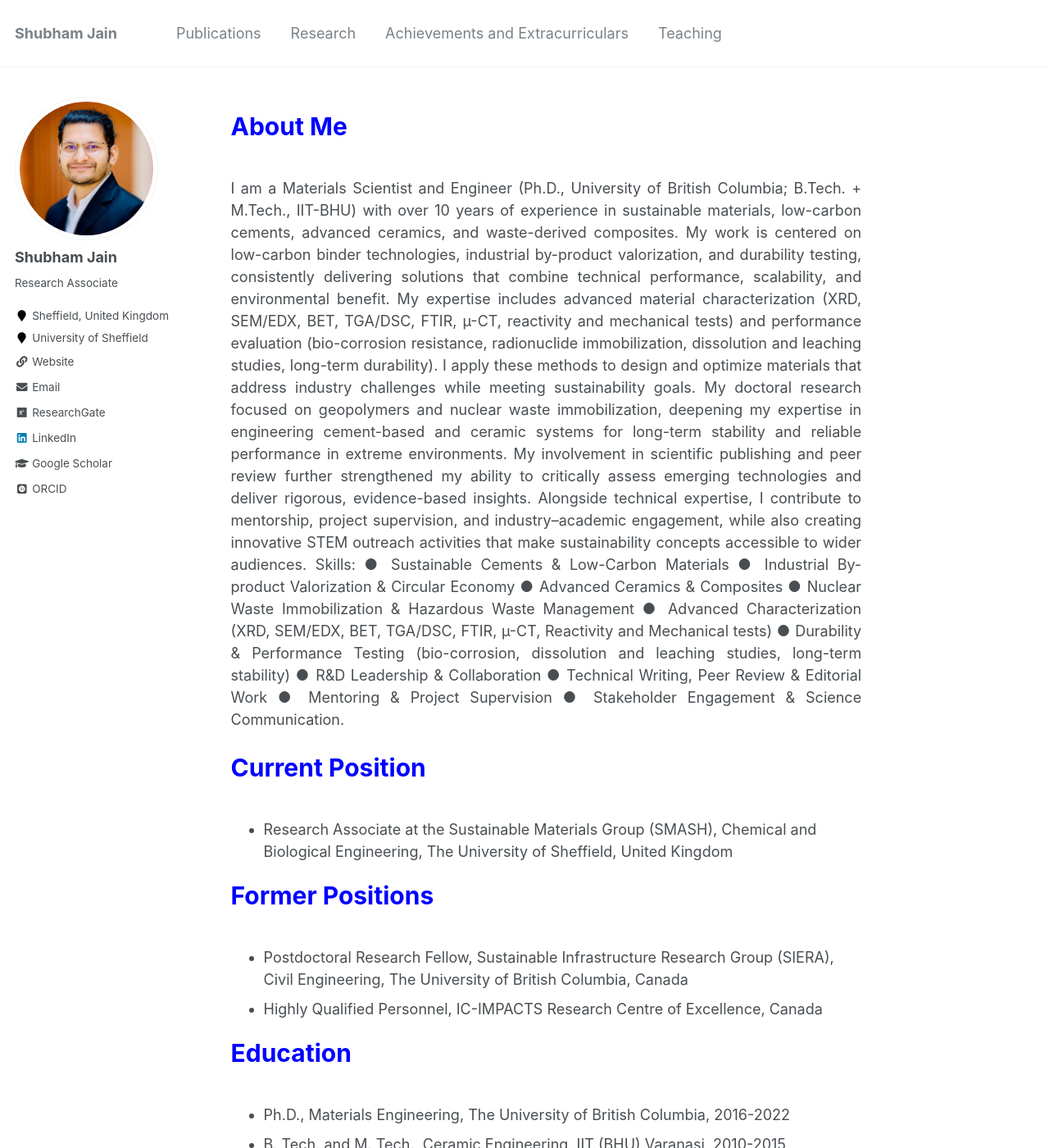
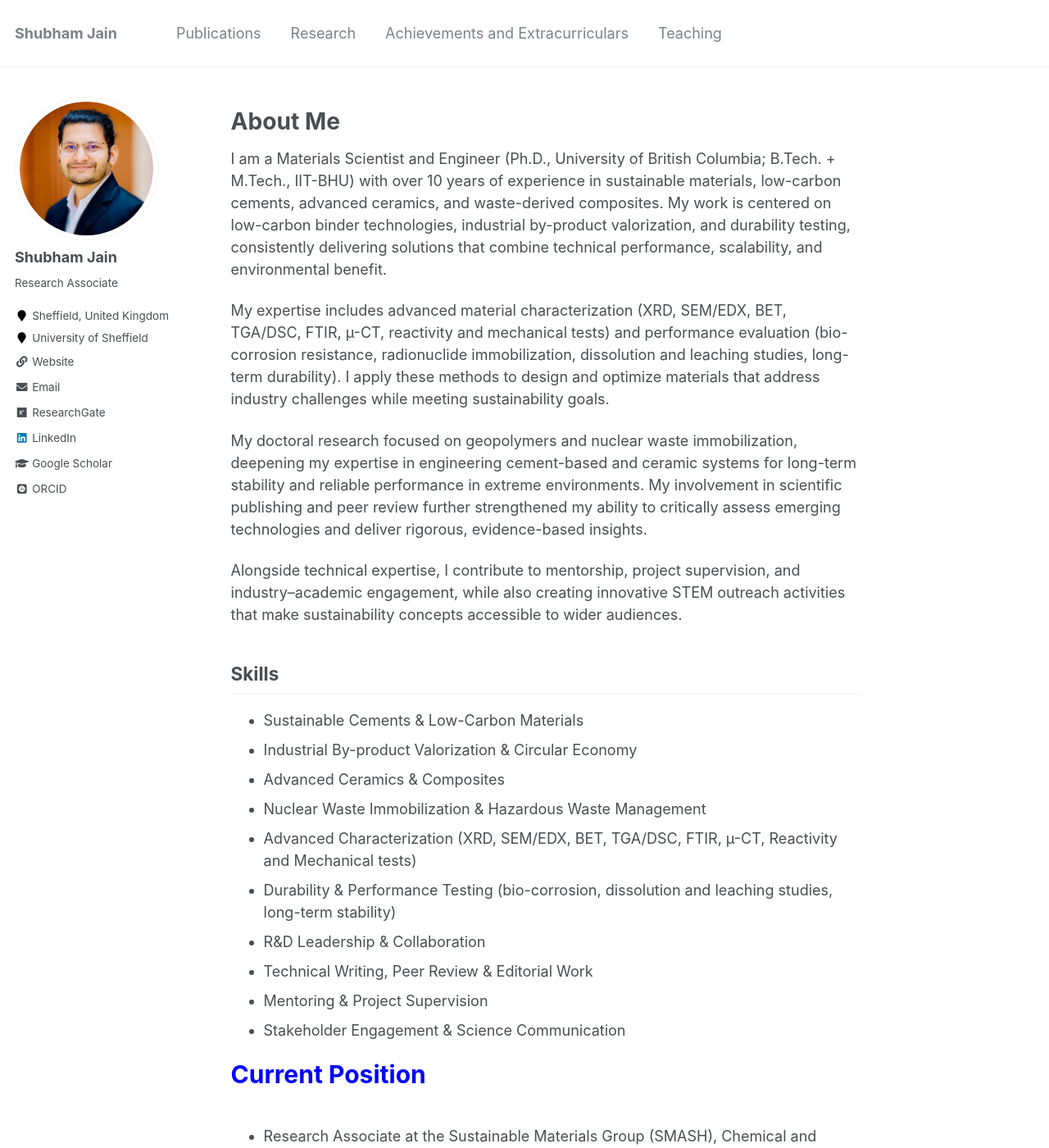
Before and after one commit to shubhamj2611/shubhamj2611.github.io, a Jekyll site: the page built from _pages/about.md, in a window 1280 px wide and 1400 px high. Shown: the whole window at 82% size. Built offline with Jekyll 4.4.1, drawn with Linux system fonts in a browser that asks for light colours; some web fonts are replaced; part of the change alters nothing that is shown.

Commit message:
Update about.md

```diff
--- a/_pages/about.md
+++ b/_pages/about.md
@@ -8,8 +8,9 @@ redirect_from:
   - /about.html
 ---
 
-<p style="text-align:left; color:Blue; font-size:30px; font-weight:bold;"> About Me </p>
-<p style="text-align:justify; font-size=22px;"> I am a Materials Scientist and Engineer (Ph.D., University of British Columbia; B.Tech. + M.Tech., IIT-BHU) with over 10 years of experience in sustainable materials, low-carbon cements, advanced ceramics, and waste-derived composites. My work is centered on low-carbon binder technologies, industrial by-product valorization, and durability testing, consistently delivering solutions that combine technical performance, scalability, and environmental benefit.
+# About Me
+
+I am a Materials Scientist and Engineer (Ph.D., University of British Columbia; B.Tech. + M.Tech., IIT-BHU) with over 10 years of experience in sustainable materials, low-carbon cements, advanced ceramics, and waste-derived composites. My work is centered on low-carbon binder technologies, industrial by-product valorization, and durability testing, consistently delivering solutions that combine technical performance, scalability, and environmental benefit.
 
 My expertise includes advanced material characterization (XRD, SEM/EDX, BET, TGA/DSC, FTIR, µ-CT, reactivity and mechanical tests) and performance evaluation (bio-corrosion resistance, radionuclide immobilization, dissolution and leaching studies, long-term durability). I apply these methods to design and optimize materials that address industry challenges while meeting sustainability goals.
 
@@ -17,27 +18,19 @@ My doctoral research focused on geopolymers and nuclear waste immobilization, de
 
 Alongside technical expertise, I contribute to mentorship, project supervision, and industry–academic engagement, while also creating innovative STEM outreach activities that make sustainability concepts accessible to wider audiences.
 
-Skills:
+## Skills
 
-● Sustainable Cements & Low-Carbon Materials
+- Sustainable Cements & Low-Carbon Materials
+- Industrial By-product Valorization & Circular Economy
+- Advanced Ceramics & Composites
+- Nuclear Waste Immobilization & Hazardous Waste Management
+- Advanced Characterization (XRD, SEM/EDX, BET, TGA/DSC, FTIR, µ-CT, Reactivity and Mechanical tests)
+- Durability & Performance Testing (bio-corrosion, dissolution and leaching studies, long-term stability)
+- R&D Leadership & Collaboration
+- Technical Writing, Peer Review & Editorial Work
+- Mentoring & Project Supervision
+- Stakeholder Engagement & Science Communication
 
-● Industrial By-product Valorization & Circular Economy
-
-● Advanced Ceramics & Composites
-
-● Nuclear Waste Immobilization & Hazardous Waste Management
-
-● Advanced Characterization (XRD, SEM/EDX, BET, TGA/DSC, FTIR, µ-CT, Reactivity and Mechanical tests)
-
-● Durability & Performance Testing (bio-corrosion, dissolution and leaching studies, long-term stability)
-
-● R&D Leadership & Collaboration
-
-● Technical Writing, Peer Review & Editorial Work
-
-● Mentoring & Project Supervision
-
-● Stakeholder Engagement & Science Communication. </p>
 
 <p style="text-align:left; color:Blue; font-size:30px; font-weight:bold;"> Current Position </p>
 * Research Associate at the Sustainable Materials Group (SMASH), Chemical and Biological Engineering, The University of Sheffield, United Kingdom
```
